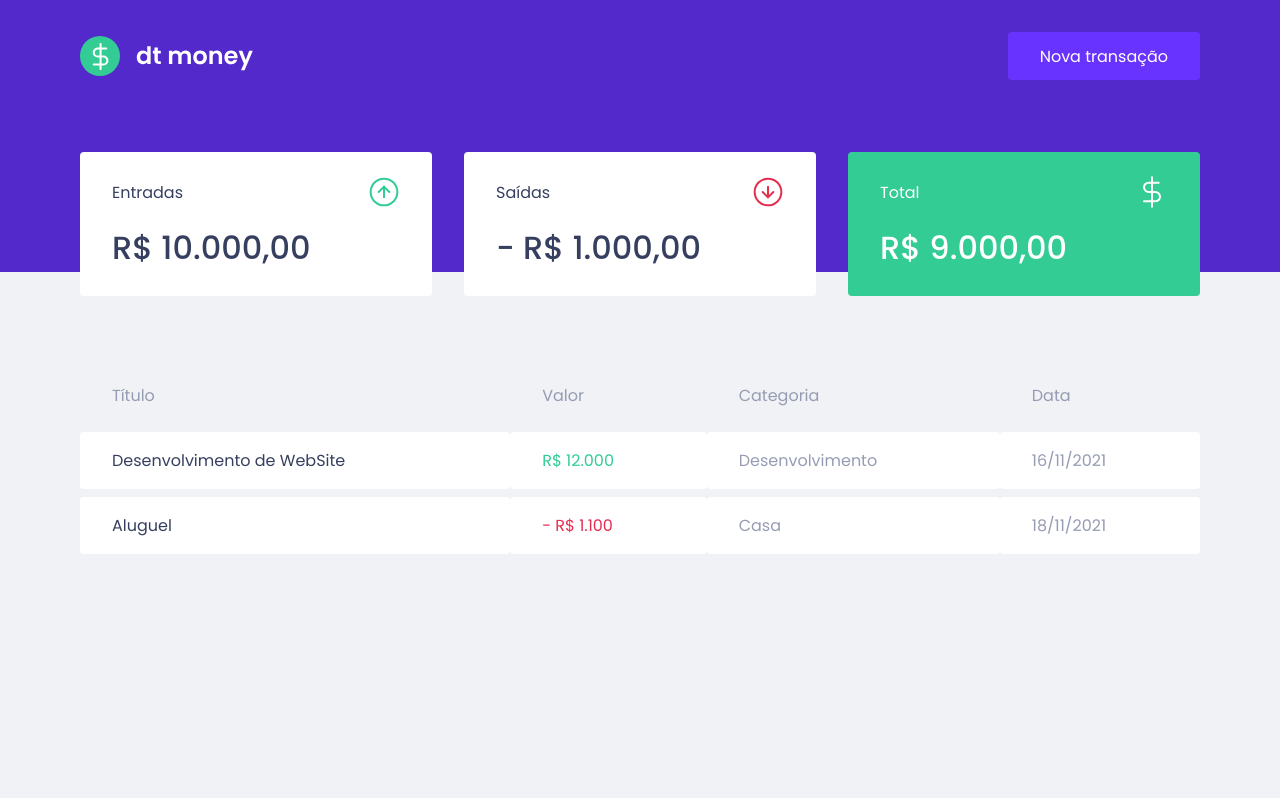
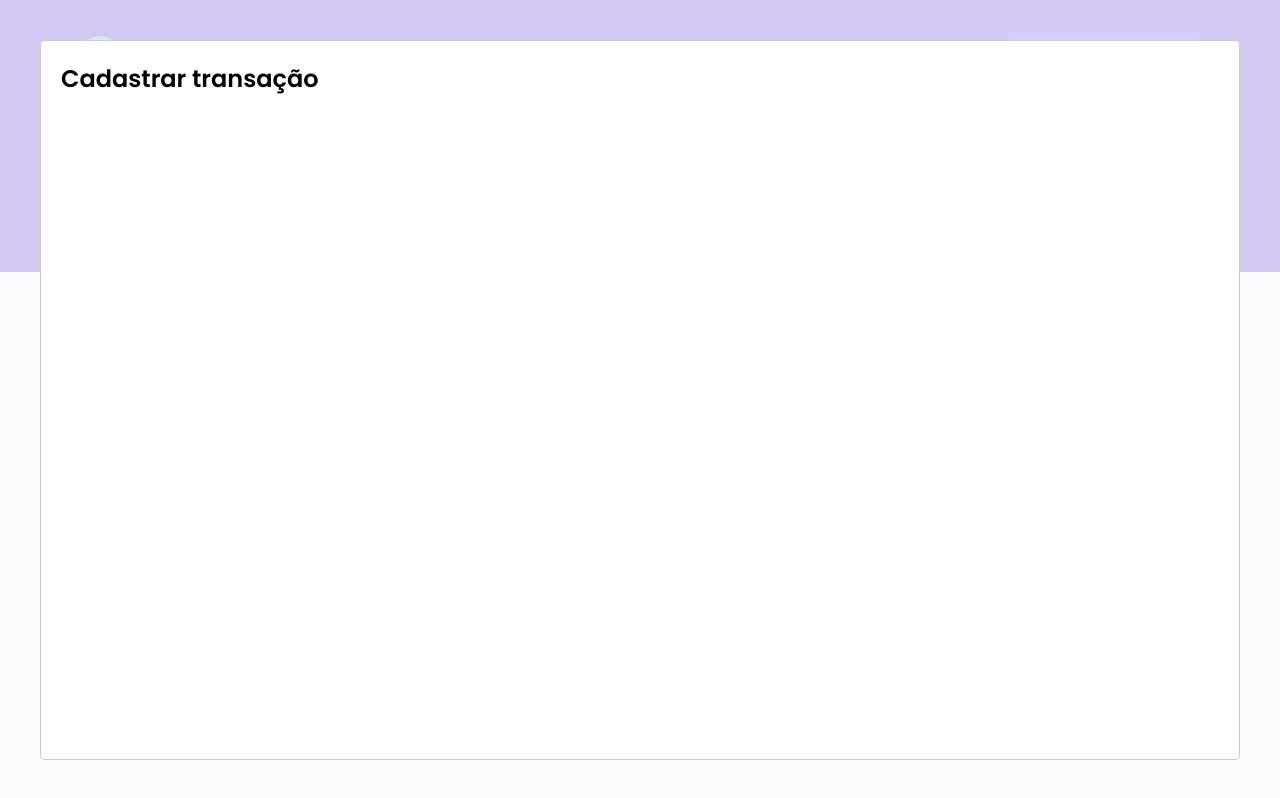
Before and after one commit to hantonny/dtmoney, a React (Create React App) app: page / in a window 1280 px wide. Both pictures are taken after a click on the button "Nova transação". Built offline with nearby package versions, Linux system fonts and the light colour scheme; no server answers; what miragejs would draw is missing.

Commit message:
:sparkles: - Configurando modal de criação

```diff
--- a/package.json
+++ b/package.json
@@ -7,6 +7,7 @@
     "miragejs": "^0.1.42",
     "react": "^17.0.2",
     "react-dom": "^17.0.2",
+    "react-modal": "^3.14.4",
     "react-scripts": "4.0.3",
     "styled-components": "^5.3.3",
     "web-vitals": "^1.0.1"
@@ -19,6 +20,7 @@
     "@types/node": "^12.0.0",
     "@types/react": "^17.0.0",
     "@types/react-dom": "^17.0.0",
+    "@types/react-modal": "^3.13.1",
     "@types/styled-components": "^5.1.15",
     "typescript": "^4.1.2"
   },
--- a/src/App.tsx
+++ b/src/App.tsx
@@ -1,12 +1,31 @@
+import { useState } from 'react';
+import Modal from 'react-modal'
 import { Dashboard } from "./components/Dashboard";
 import { Header } from "./components/Header";
 import { GlobalStyle } from "./styles/global";
 
+Modal.setAppElement('#root');
+
 export function App() {
+  const [isNewTransactionModalOpen, setIsNewTransactionModalOpen] = useState(false);
+
+  function handleOpenNewTransactionModal(){
+      setIsNewTransactionModalOpen(true);
+  }
+
+  function handleCloseNewTransactionModal(){
+      setIsNewTransactionModalOpen(false);
+  }
   return (
     <>
-      <Header/>
+      <Header onOpenNewTransactionModal={handleOpenNewTransactionModal}/>
       <Dashboard/>
+      <Modal
+        isOpen={isNewTransactionModalOpen}
+        onRequestClose={handleCloseNewTransactionModal}
+      >
+        <h2>Cadastrar transação</h2>
+      </Modal>
       <GlobalStyle/>
     </>
   );
--- a/src/components/Header/index.tsx
+++ b/src/components/Header/index.tsx
@@ -1,14 +1,20 @@
 import logoImg from '../../assets/logo.svg'
 import { Container, Content } from './styles'
 
-export function Header(){
+interface HeaderProps {
+    onOpenNewTransactionModal: () => void;
+}
+
+export function Header({onOpenNewTransactionModal}: HeaderProps){
     return (
         <Container>
             <Content>
             <img src={logoImg} alt="dtmoney" />
-            <button type="button">
+            <button type="button" onClick={onOpenNewTransactionModal}>
                 Nova transação
             </button>
+
+
             </Content>
         </Container>
     )
```
Also changed, not shown: 1 other file (tests, documents, lock files or other folders).
